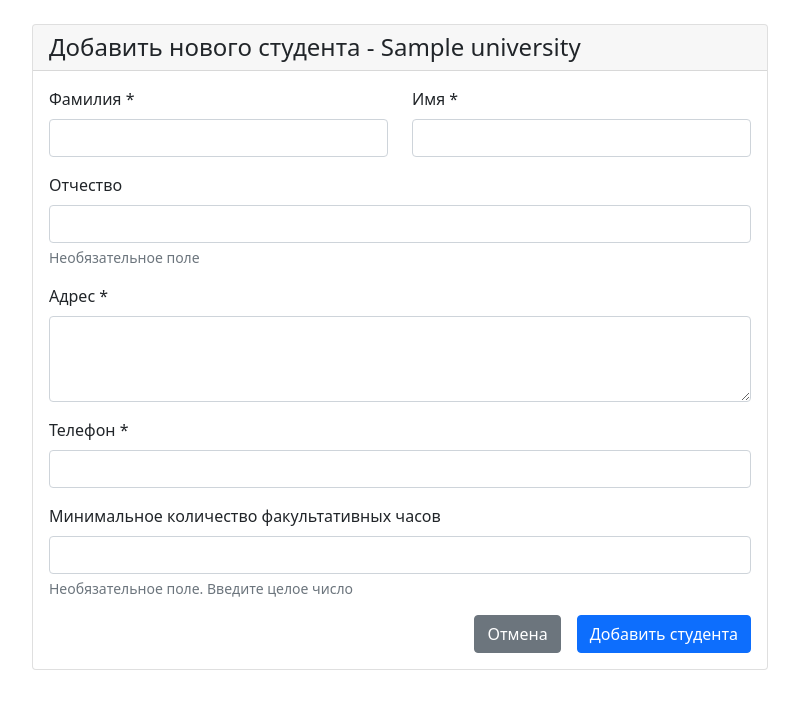
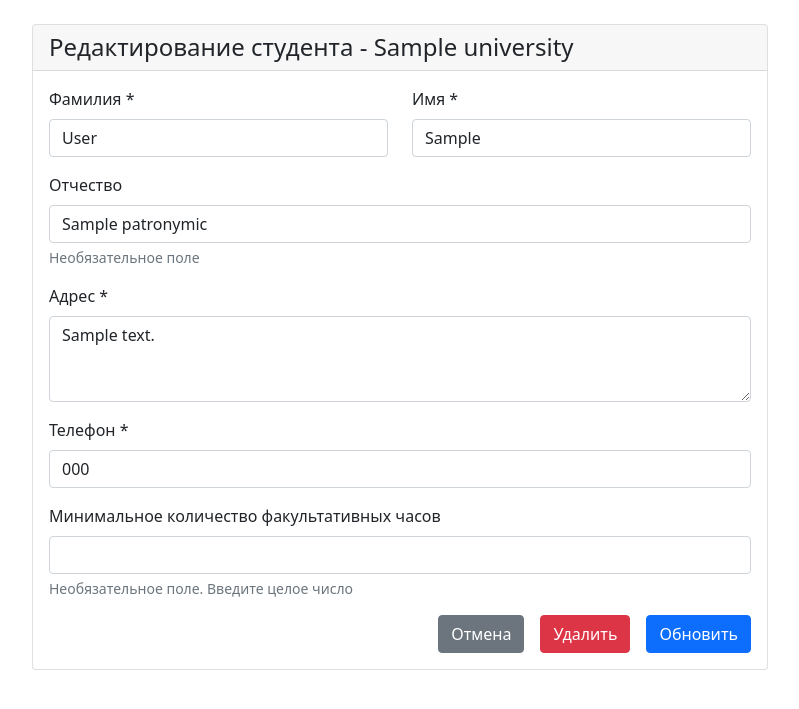
Before and after one commit to arslanov-sea/organization-of-facultative, a Flask app: template student_manager/templates/add_form.html in a window 1280 px wide. Shown: the part 56-765 px from the top of the page, without its empty margins (240-1039 px from the left). Run offline with Flask 3, Linux system fonts and the light colour scheme; the template is opened without the code that fills it: most values are stand-ins (such as "Sample title", 1, 10 or a date in 2020).

Commit message:
Подготовка шаблонов к реализации редактирования и удаления

```diff
--- a/student_manager/templates/add_form.html
+++ b/student_manager/templates/add_form.html
@@ -1,45 +1,59 @@
 {% extends "base.html" %}
 
-{% block title %}Добавить студента - {{ university }}{% endblock %}
+{% block title %}
+    {% if student %}Редактирование студента{% else %}Добавить студента{% endif %} - {{ university }}
+{% endblock %}
 
 {% block content %}
 <div class="row justify-content-center">
     <div class="col-md-8">
         <div class="card">
             <div class="card-header">
-                <h4 class="card-title mb-0">Добавить нового студента - {{ university }}</h4>
+                <h4 class="card-title mb-0">
+                    {% if student %}
+                        Редактирование студента - {{ university }}
+                    {% else %}
+                        Добавить нового студента - {{ university }}
+                    {% endif %}
+                </h4>
             </div>
             <div class="card-body">
-                <form method="POST" action="{{ url_for('add_student_submit', university=university) }}" id="addStudentForm">
+                <form method="POST"
+                      action="{% if student %}{{ url_for('update_student', university=university, student_id=student.student_id) }}{% else %}{{ url_for('add_student_submit', university=university) }}{% endif %}"
+                      id="studentForm">
                     <div class="row">
                         <div class="col-md-6">
                             <div class="mb-3">
                                 <label for="last_name" class="form-label">Фамилия *</label>
-                                <input type="text" class="form-control" id="last_name" name="last_name" required>
+                                <input type="text" class="form-control" id="last_name" name="last_name"
+                                       value="{{ student.last_name if student else '' }}" required>
                             </div>
                         </div>
                         <div class="col-md-6">
                             <div class="mb-3">
                                 <label for="first_name" class="form-label">Имя *</label>
-                                <input type="text" class="form-control" id="first_name" name="first_name" required>
+                                <input type="text" class="form-control" id="first_name" name="first_name"
+                                       value="{{ student.first_name if student else '' }}" required>
                             </div>
                         </div>
                     </div>
 
                     <div class="mb-3">
                         <label for="patronymic" class="form-label">Отчество</label>
-                        <input type="text" class="form-control" id="patronymic" name="patronymic">
+                        <input type="text" class="form-control" id="patronymic" name="patronymic"
+                               value="{{ student.patronymic if student else '' }}">
                         <div class="form-text">Необязательное поле</div>
                     </div>
 
                     <div class="mb-3">
                         <label for="address" class="form-label">Адрес *</label>
-                        <textarea class="form-control" id="address" name="address" rows="3" required></textarea>
+                        <textarea class="form-control" id="address" name="address" rows="3" required>{{ student.address if student else '' }}</textarea>
                     </div>
 
                     <div class="mb-3">
                         <label for="phone" class="form-label">Телефон *</label>
-                        <input type="tel" class="form-control" id="phone" name="phone" required>
+                        <input type="tel" class="form-control" id="phone" name="phone"
+                               value="{{ student.phone if student else '' }}" required>
                     </div>
 
                     <div class="mb-3">
@@ -47,7 +61,8 @@
                             Минимальное количество факультативных часов
                         </label>
                         <input type="number" class="form-control" id="min_required_facultative_hours"
-                               name="min_required_facultative_hours" min="0" step="1">
+                               name="min_required_facultative_hours" min="0" step="1"
+                               value="{{ student.min_required_facultative_hours if student and student.min_required_facultative_hours else '' }}">
                         <div class="form-text">Необязательное поле. Введите целое число</div>
                     </div>
 
@@ -55,9 +70,21 @@
                         <a href="{{ url_for('index', university=university) }}" class="btn btn-secondary me-md-2">
                             Отмена
                         </a>
+
+                        {% if student %}
+                        <button type="submit" formaction="{{ url_for('delete_student', university=university, student_id=student.student_id) }}"
+                                formmethod="POST" class="btn btn-danger me-md-2"
+                                onclick="return confirm('Вы уверены, что хотите удалить этого студента?')">
+                            Удалить
+                        </button>
+                        <button type="submit" class="btn btn-primary">
+                            Обновить
+                        </button>
+                        {% else %}
                         <button type="submit" class="btn btn-primary">
                             Добавить студента
                         </button>
+                        {% endif %}
                     </div>
                 </form>
             </div>
```
Also changed, not shown: student_manager/templates/index.html (+48 -10 lines).
